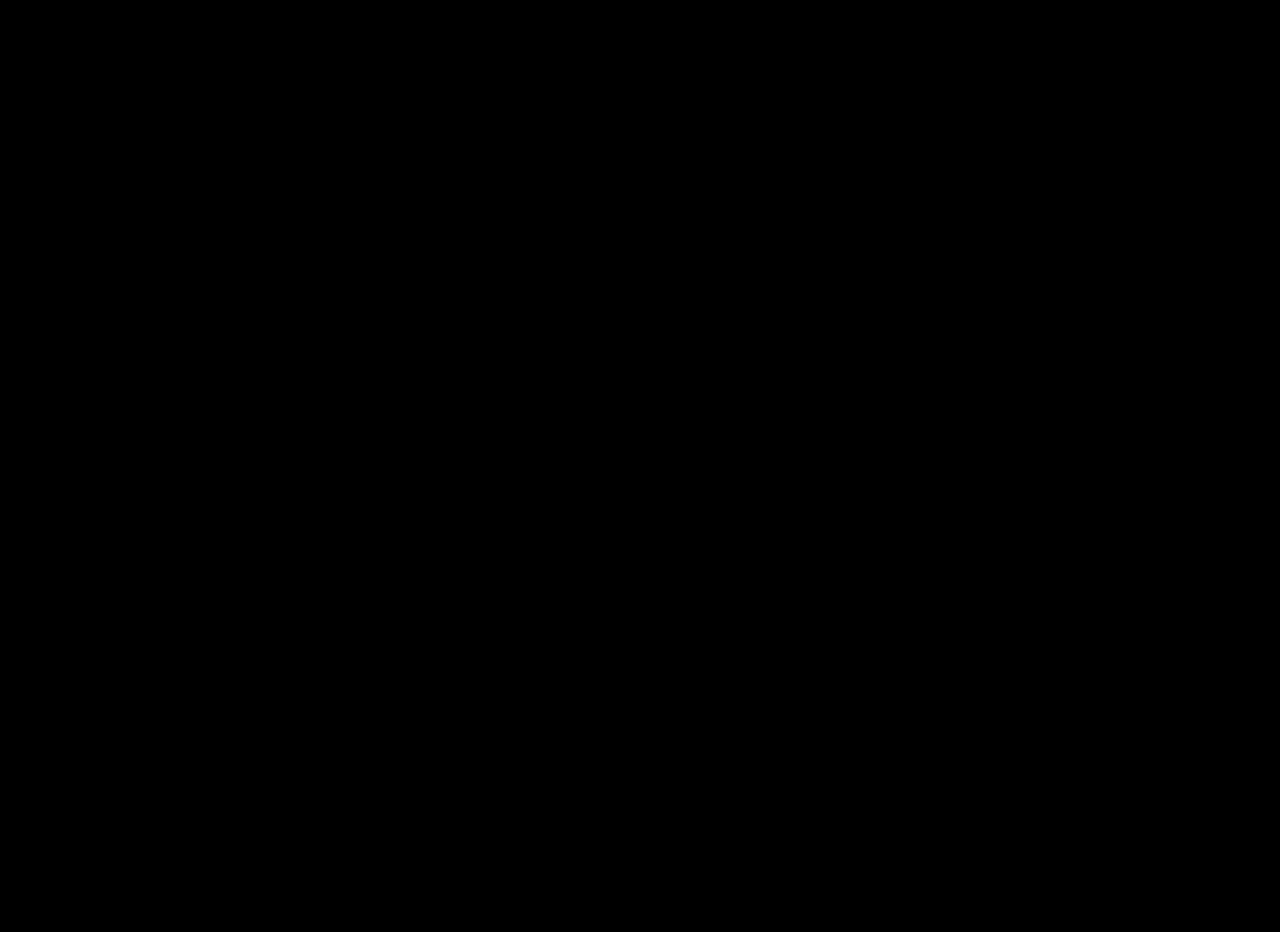
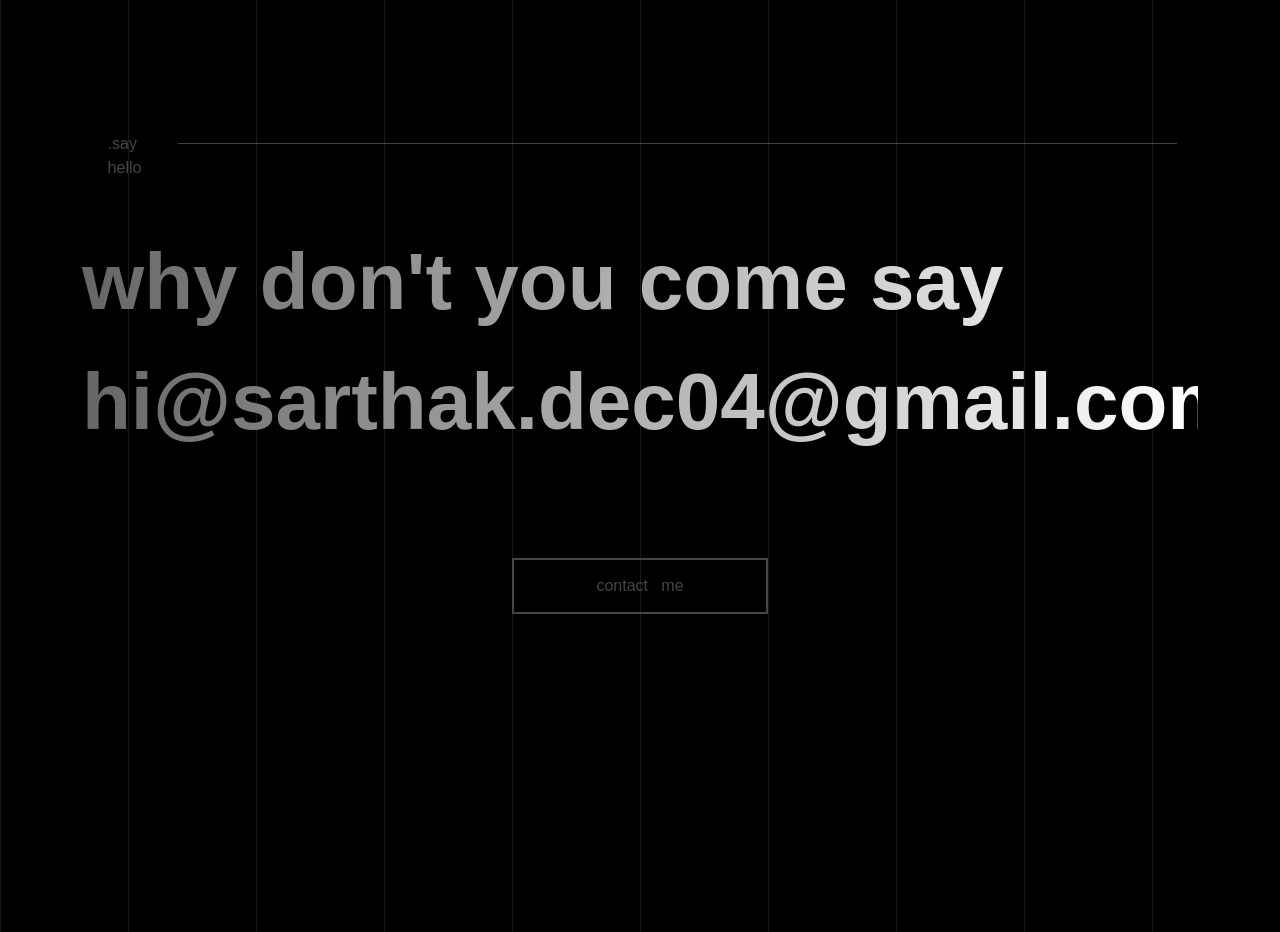
Before and after one commit to sarthaksharma52/Portfolio, a React (Vite) app: page / in a window 1280 px wide. Shown: the part 800-1732 px from the top of the page. Before the commit the page ends 800 px from the top, so only its background shows below. Built offline with nearby package versions, Linux system fonts and the light colour scheme.

Commit message:
sayHello portion complete

```diff
--- a/components/Home.jsx
+++ b/components/Home.jsx
@@ -3,6 +3,7 @@
 const Home = () => {
   return (
     <>
+    <div className="home">
     <div className="hr">
     <hr />
     <div className="sectin1">
@@ -16,6 +17,7 @@
 
     <p className='text-gradient1'>I'm Sarthak Sharma, a mern stack developer specialized in creating crisp and catchy</p>
     </div>
+    </div>
     </>
   )
 }
--- /dev/null
+++ b/components/Sayhello.jsx
@@ -0,0 +1,26 @@
+import React from 'react'
+
+const Sayhello = () => {
+  return (
+    <>
+    <div className="sayHello">
+    <div
+    className="section1sayhello">
+    <p className='hello'>.say hello</p>
+    <div className="hrsayhello"><hr/></div>
+    </div>
+
+    <div className="text-gradient1">
+    why don't you come say hi@sarthak.dec04@gmail.com
+    </div>
+
+    <div className="buttonsayhello">
+        <button className='sayhellobtn'>contact &nbsp;  me</button>
+    </div>
+    </div>
+
+    </>
+  )
+}
+
+export default Sayhello
--- a/src/App.jsx
+++ b/src/App.jsx
@@ -1,6 +1,7 @@
 import React from 'react'
 import Navbar from '../components/Navbar'
 import Home from '../components/Home'
+import Sayhello from '../components/Sayhello'
 
 const App = () => {
   return (
@@ -8,6 +9,7 @@
       <div className="container">
       <Navbar/>
       <Home/>
+      <Sayhello/>
       </div>
     </div>
 
--- a/src/index.css
+++ b/src/index.css
@@ -43,7 +43,9 @@
 /* home page section */
 
 
-
+.home{
+    height: 100vh;
+}
 .hr{
     margin-left: 3vw;
     margin-right: 2vw;
@@ -64,3 +66,45 @@
     font-size: 5rem;
     font-weight: bold;
 }
+
+
+
+/* say hello */
+
+.sayHello{
+    height: 100vh;
+}
+
+.section1sayhello{
+    display: flex;
+    flex-direction: row;
+    margin: 2vw;
+}
+.hello{
+    color: #454545;
+}
+.hrsayhello{
+    width: 81vw;
+    margin: -5px;
+    margin-left: 5px;
+
+}
+
+.buttonsayhello button{
+    background-color: transparent;
+    border: 2px solid #454545;
+    color: #454545;
+    width: 20vw;
+    height: 7vh;
+}
+
+.sayhellobtn:hover{
+    background-color: white;
+    color: #000;
+}
+
+.buttonsayhello{
+    display: flex;
+    justify-content: center;
+    margin-top: 12vh;
+}
```
Also changed, not shown: 1 other file (tests, documents, lock files or other folders).
